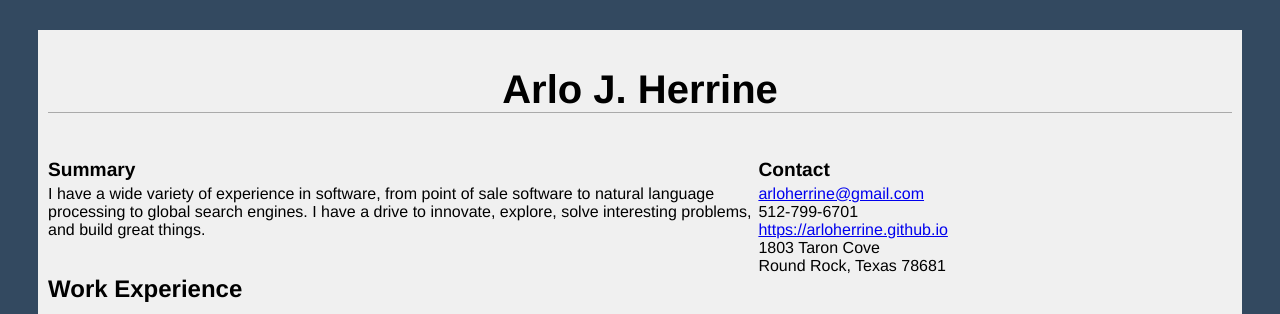
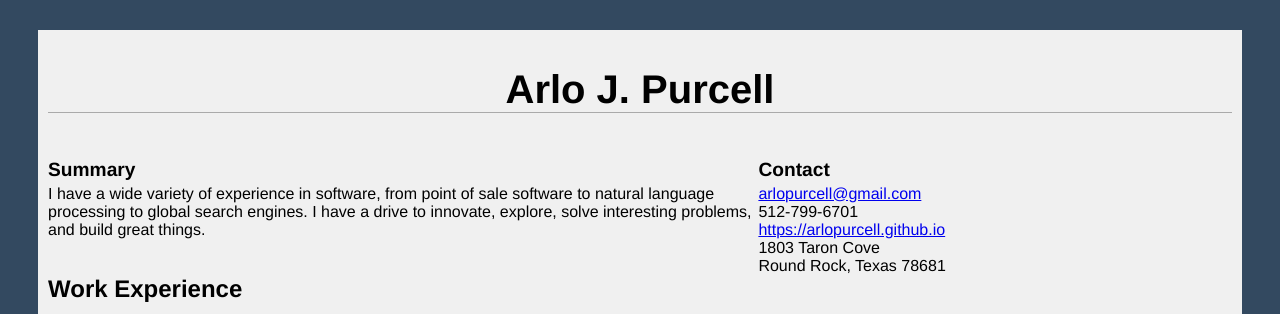
Before and after one commit to arlopurcell/arlopurcell.github.io, a Jekyll site: the page resume/resume.html, which Jekyll copies as it is, in a window 1280 px wide. Shown: the top 314 px of the page. Built offline with Jekyll 4.4.1, drawn with Linux system fonts in a browser that asks for light colours.

Commit message:
updating last name

```diff
--- a/_config.yml
+++ b/_config.yml
@@ -1,10 +1,10 @@
 # Site settings
 title: Arlo Herrine
-email: arloherrine@gmail.com
+email: arlopurcell@gmail.com
 description: > # this means to ignore newlines until "baseurl:"
     Programmer of code
 baseurl: "" # the subpath of your site, e.g. /blog/
-url: "http://arloherrine.github.io" # the base hostname & protocol for your site
+url: "http://arlopurcell.github.io" # the base hostname & protocol for your site
 
 # Build settings
 markdown: kramdown
--- a/_data/resume.json
+++ b/_data/resume.json
@@ -1,10 +1,10 @@
 {
     "basics": {
         firstName: "Arlo J.",
-        lastName: "Herrine",
-        "email": "arloherrine@gmail.com",
+        lastName: "Purcell",
+        "email": "arlopurcell@gmail.com",
         "phone": "512-799-6701",
-        "website": "https://arloherrine.github.io",
+        "website": "https://arlopurcell.github.io",
         "summary": "I have a wide variety of experience in software, from point of sale software to natural language processing to global search engines. I have a drive to innovate, explore, solve interesting problems, and build great things.",
         "location": {
             "address": "1803 Taron Cove",
--- a/index.html
+++ b/index.html
@@ -9,10 +9,10 @@ layout: default
           <a href="/resume/resume.html">Resume (HTML)</a> <a href="/resume/resume.pdf">(PDF)</a>
       </li>
       <li>
-          <a href="https://github.com/arloherrine">GitHub Profile</a>
+          <a href="https://github.com/arlopurcell">GitHub Profile</a>
       </li>
       <li>
-          <a href="https://www.linkedin.com/in/arloherrine">LinkedIn Profile</a>
+          <a href="https://www.linkedin.com/in/arlopurcell">LinkedIn Profile</a>
       </li>
   </ul>
 
--- a/resume/resume.html
+++ b/resume/resume.html
@@ -9,13 +9,13 @@
     <body>
         <div id="resume">
             <div id="basics">
-                                <h1>Arlo J. Herrine</h1>
+                                <h1>Arlo J. Purcell</h1>
                 <div class="summary"><h3>Summary</h3>I have a wide variety of experience in software, from point of sale software to natural language processing to global search engines. I have a drive to innovate, explore, solve interesting problems, and build great things.</div>
                 <div class="contact">
                     <h3>Contact</h3>
-                    <div class="email"><a href="mailto:arloherrine@gmail.com">arloherrine@gmail.com</a></div>
+                    <div class="email"><a href="mailto:arlopurcell@gmail.com">arlopurcell@gmail.com</a></div>
                     <div class="phone">512-799-6701</div>
-                    <div class="website"><a href="https://arloherrine.github.io">https://arloherrine.github.io</a></div>
+                    <div class="website"><a href="https://arlopurcell.github.io">https://arlopurcell.github.io</a></div>
                     <div class="location">
                                                 <div class="address1">1803 Taron Cove</div>
                         <div class="cityStateZip">Round Rock, Texas 78681</div>
```
Also changed, not shown: 2 other files.
